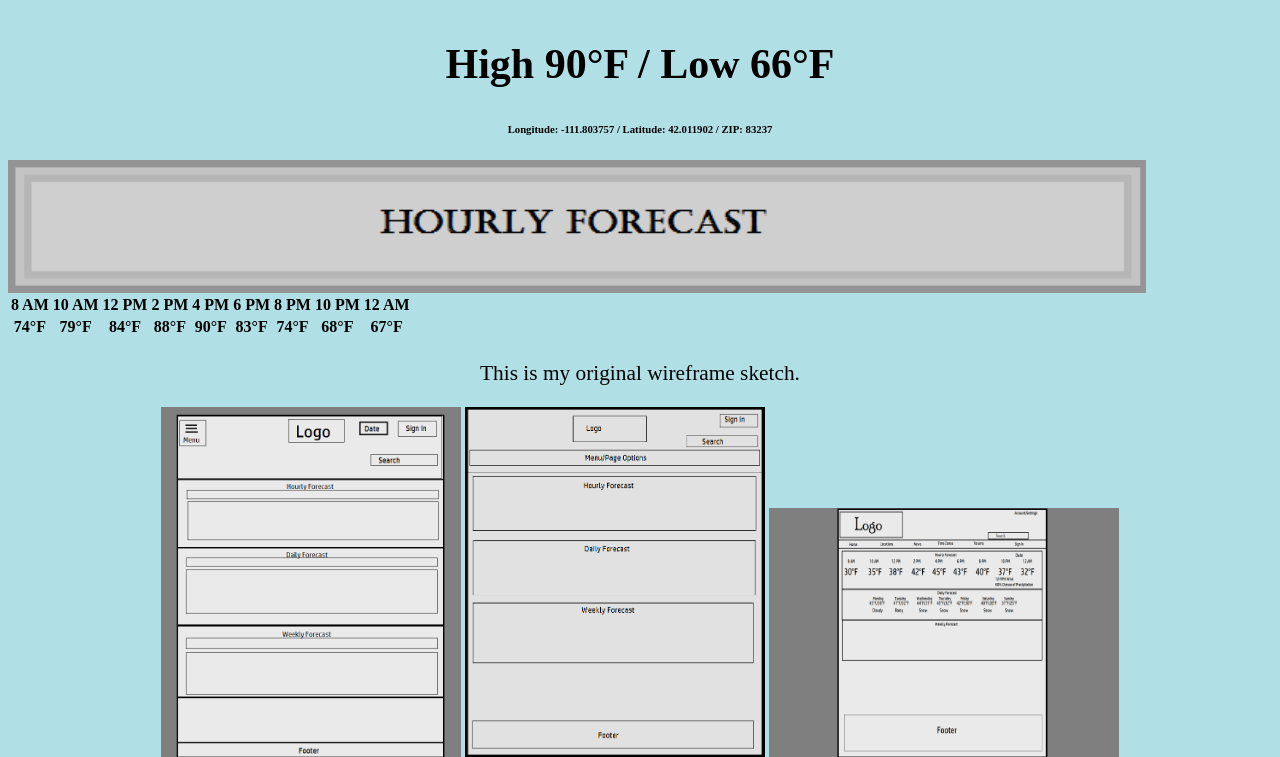
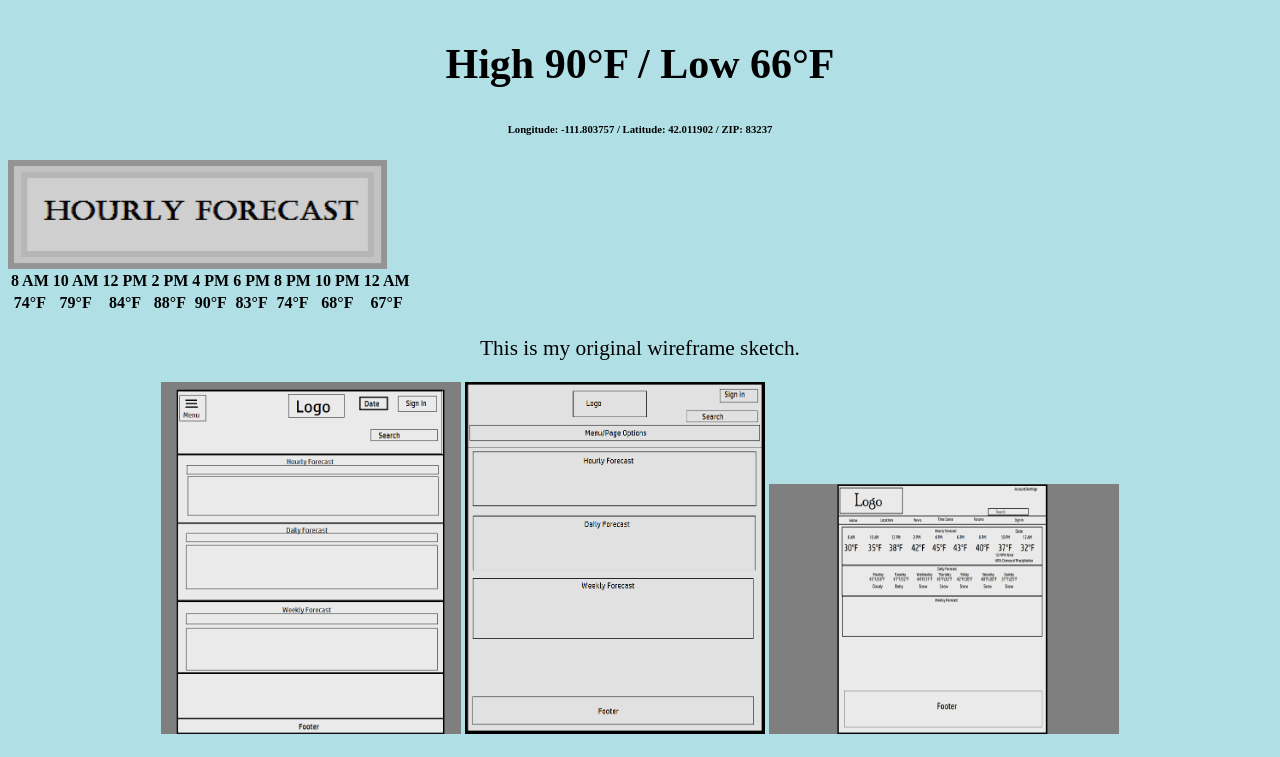
Before and after one commit to KeanWVegas/KeanWVegas.github.io, a PHP site: page /greenville.html in a window 1280 px wide. Shown: the part 521-1278 px from the top of the page. Run offline with PHP 8.4, Linux system fonts and the light colour scheme; lists and menus that the app fills with data are empty.

Commit message:
good enough

```diff
--- a/Stylesheetfranklin.css
+++ b/Stylesheetfranklin.css
@@ -107,7 +107,7 @@ input[type=text] {
         justify-content: center;
         flex-direction: row;
         flex-wrap: wrap;
-        width: 90%;
+        width: 30%;
     }
 
     #daily {
@@ -120,6 +120,10 @@ input[type=text] {
         flex-wrap: wrap;
         width: 100%
     }
+
+    .t01 {
+        text-align: center;
+}
 
     h1 {
         font-size: 60px;
```
Also changed, not shown: Hourlyforecast.png.
